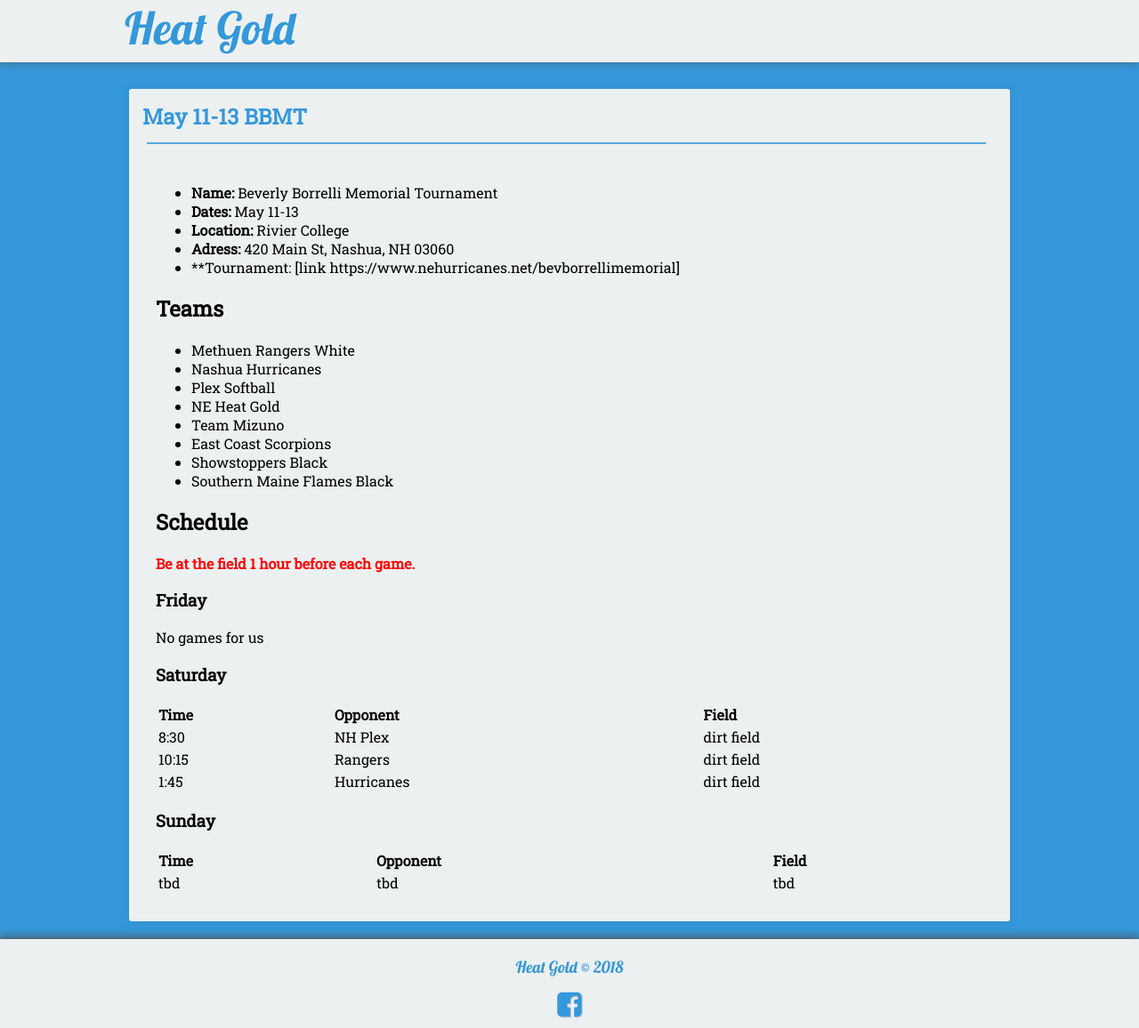
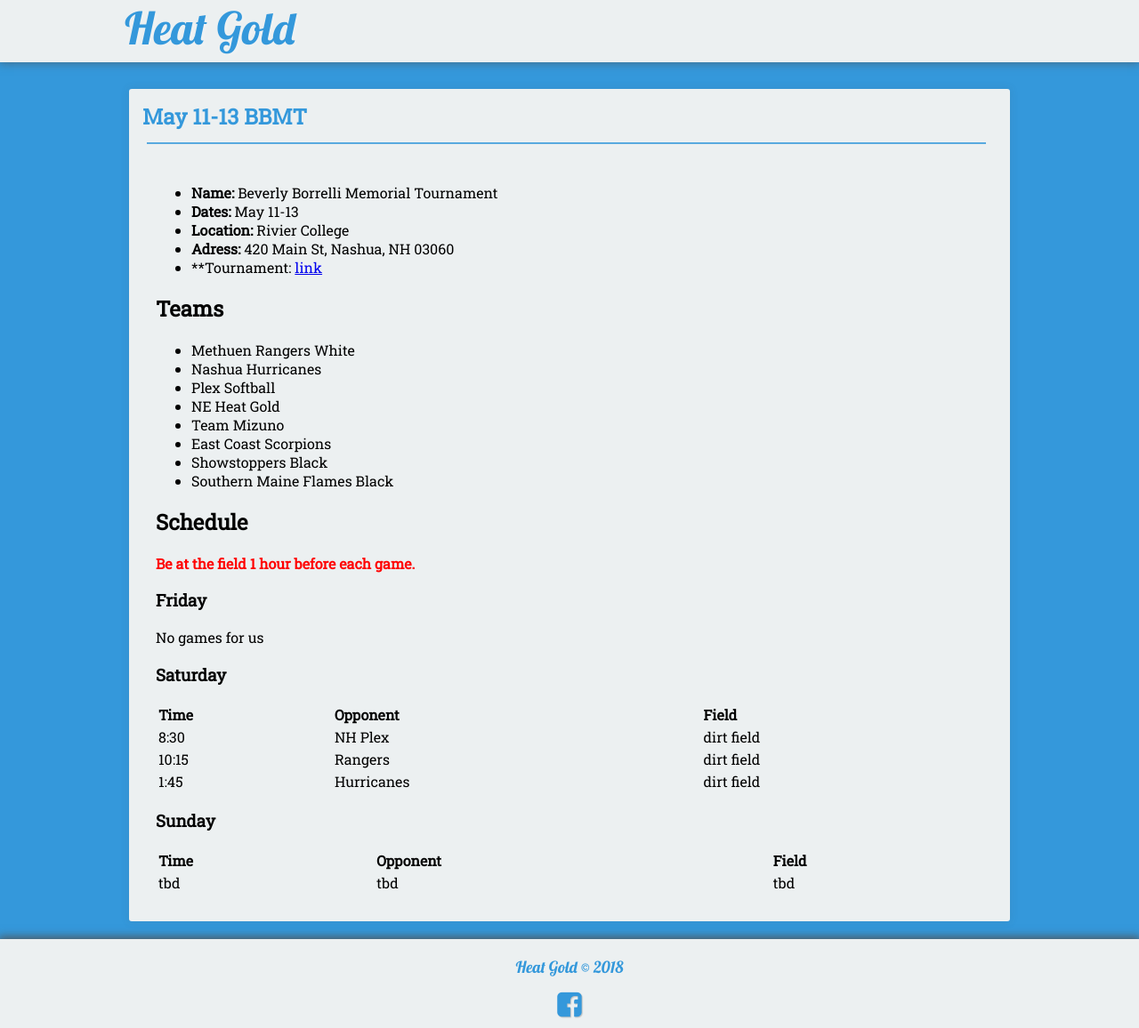
Before and after one commit to seanmerrow/ecf, a Jekyll site: the page built from _posts/2018-08-16-May-12-BBMT.md, in a window 1280 px wide. Shown: the whole page at 89% size. Built offline with Jekyll 4.4.1, drawn with Linux system fonts in a browser that asks for light colours; nearby versions of some CDN libraries; part of the change alters nothing that is shown.

Commit message:
Update 2018-08-16-May-12-BBMT.md

```diff
--- a/_posts/2018-08-16-May-12-BBMT.md
+++ b/_posts/2018-08-16-May-12-BBMT.md
@@ -12,7 +12,7 @@ category:
 * **Dates:** May 11-13
 * **Location:** Rivier College
 * **Adress:** 420 Main St, Nashua, NH 03060
-* **Tournament: [link https://www.nehurricanes.net/bevborrellimemorial]
+* **Tournament: [link](link https://www.nehurricanes.net/bevborrellimemorial)
 
 ## Teams
 
```
